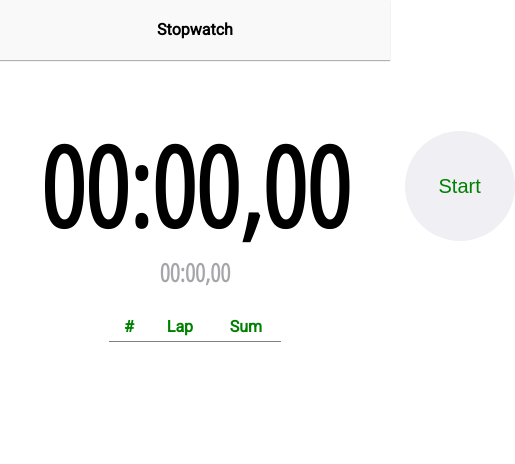
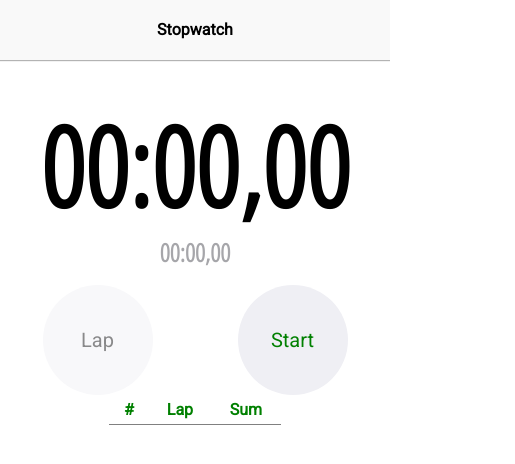
Before and after one commit to OmelDM/stopwatch, a React (Create React App) app: page / in a window 390 px wide. Shown: the top 464 px of the page, 515 px wide, since content can reach past the window. Built offline with nearby package versions, Linux system fonts and the light colour scheme.

Commit message:
Corrected controls view for small sizes

```diff
--- a/src/App.css
+++ b/src/App.css
@@ -8,6 +8,9 @@
   box-shadow: 0 1px 1px #b3b3b3;
 }
 .app__content {
+  min-width: 320px;
+  max-width: 1024px;
+  margin: auto;
   display: flex;
   justify-content: center;
   align-items: center;
--- a/src/Display.css
+++ b/src/Display.css
@@ -1,5 +1,13 @@
 .display-container {
   padding: 70px 55px 27px;
+}
+
+@media (max-width: 700px) {
+  .display-container {
+    order: -1;
+    flex-basis: 100%;
+    padding: 50px 0 20px;
+  }
 }
 .display {
   text-align: center;
--- a/src/Stopwatch.css
+++ b/src/Stopwatch.css
@@ -1,9 +1,11 @@
-.stopwatch {
-  color: red;
-  width: 1024px;
-}
 .stopwatch__controls {
   display: flex;
   justify-content: center;
   align-items: center;
 }
+@media (max-width: 700px) {
+  .stopwatch__controls {
+    flex-wrap: wrap;
+    justify-content: space-around;
+  }
+}
--- a/src/index.css
+++ b/src/index.css
@@ -3,7 +3,8 @@ h1,
 h2,
 section,
 main,
-div {
+div,
+button {
   margin: 0;
   padding: 0;
   font-family: 'Roboto', sans-serif;
```
